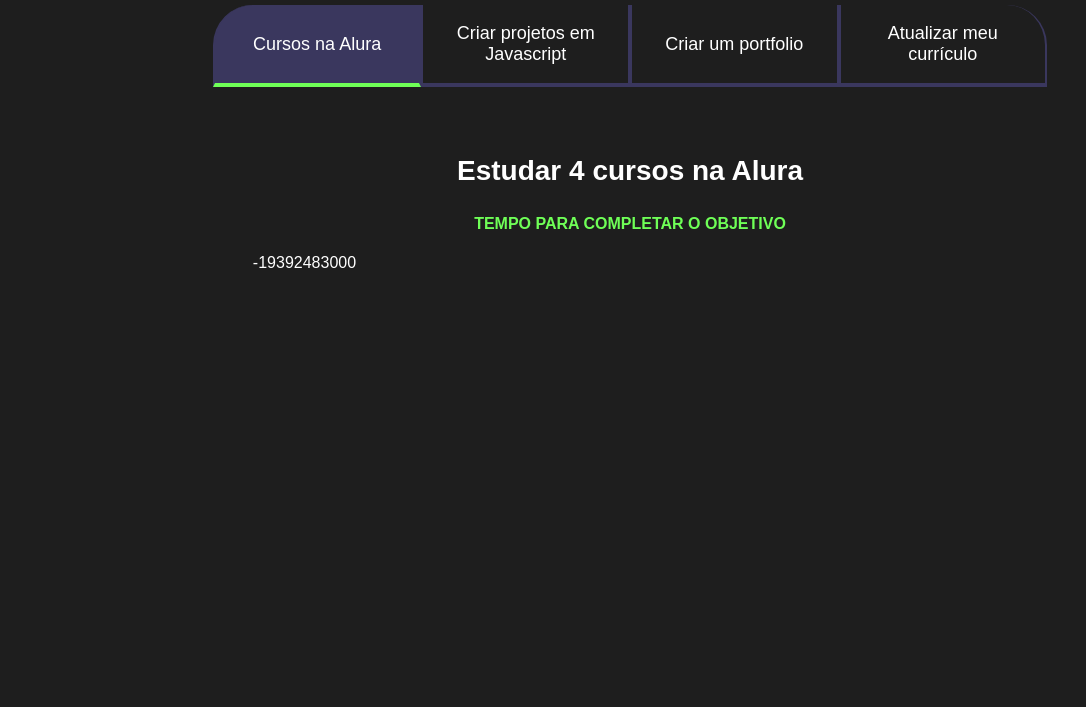
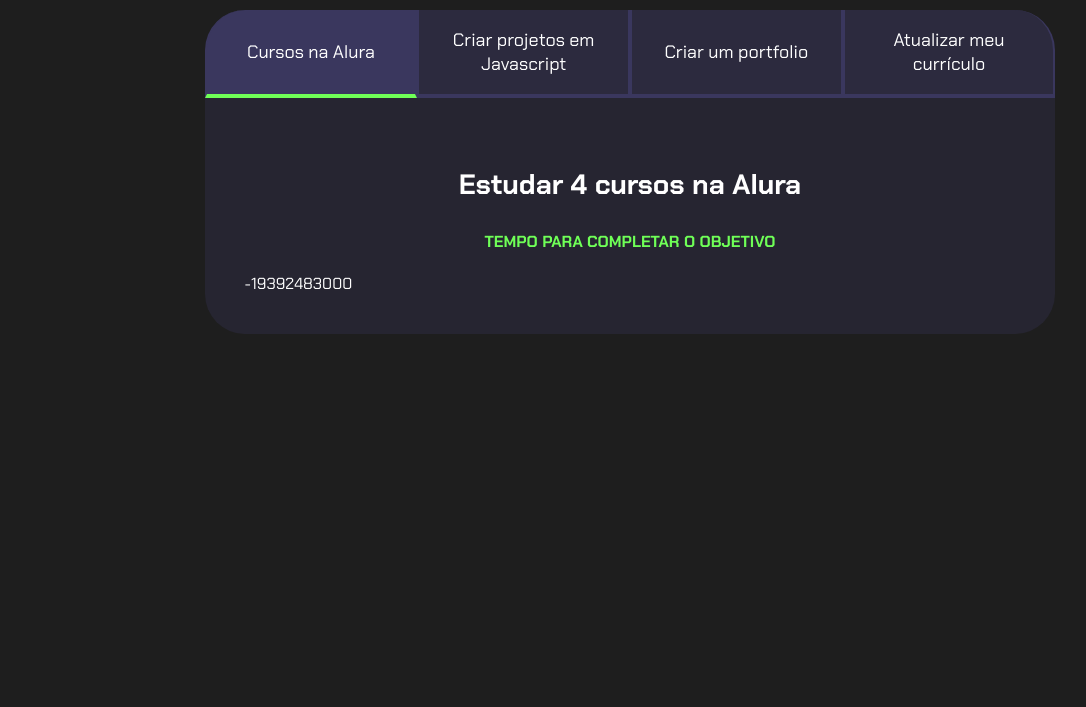
Before and after one commit to SaraBozek/Aula-5, a plain HTML site: page index.html in a window 1280 px wide. Shown: the part 93-800 px from the top of the page, without its empty margins (10-1096 px from the left). Drawn offline with Linux system fonts and the light colour scheme.

Commit message:
Add files via upload

```diff
--- a/style.css
+++ b/style.css
@@ -1,21 +1,22 @@
-:root{
+@import url('https://fonts.googleapis.com/css2?family=Chakra+Petch:wght@400;700&display=swap');
+
+:root {
     --cor-de-fundo: #1E1E1E;
     --verde: #6FFF57;
     --branco: #FFFFFF;
     --botao-ativo: #3A375E;
-    --botao-inativo: rgba(58, 55, 94, 0,5);
-    --texto-fundo: rgba(58, 55, 94, 0,3);
-
+    --botao-inativo: rgba(58, 55, 94, 0.5);
+    --texto-fundo: rgba(58, 55, 94, 0.3);
 }
 
-body{
+body {
     background-color: var(--cor-de-fundo);
     color: var(--branco);
-    font-family: 'Chakra Patch', sans-serif;
+    font-family: 'Chakra Petch', sans-serif;
 }
 
 
-.conteudo-principal{
+.conteudo-principal {
     display: flex;
     flex-direction: column;
     justify-content: center;
@@ -25,19 +26,19 @@ body{
     margin: 0 auto;
 }
 
-
-.titulo-principal{
+.titulo-principal {
     text-align: left;
     width: 100%;
     font-size: 32px;
 }
 
-.titulo-principal span{
+.titulo-principal span {
     color: var(--verde);
 }
 
-.botao{
-    font-family: "Crakra Petch", sans-serif;
+
+.botao {
+    font-family: 'Chakra Petch', sans-serif;
     background-color: var(--botao-inativo);
     color: var(--branco);
     display: flex;
@@ -52,11 +53,11 @@ body{
     border-top: none;
 }
 
-.botao:first-child{
+.botao:first-child {
     border-radius: 40px 40px 0 0;
 }
 
-.botoes{
+.botoes {
     display: block;
 }
 
@@ -70,7 +71,6 @@ body{
     padding: 40px;
     border-radius: 0 0 40px 40px;
 }
-
 .aba-conteudo.ativo{
     display:block;
 }
@@ -83,21 +83,23 @@ body{
     font-size: 28px;
     text-align: center;
 }
-
 .aba-conteudo-titulo-secundario{
     text-align: center;
     color: var(--verde);
     text-transform: uppercase;
 }
 
+
 @media screen and (min-width: 768px) {
-    .botoes{
+    .botoes {
         display: flex;
     }
-    .botao:first-child{
+
+    .botao:first-child {
         border-radius: 40px 0 0 0;
     }
-    .botao:last-child{
+
+    .botao:last-child {
         border-radius: 0 40px 0 0;
     }
 }
```
